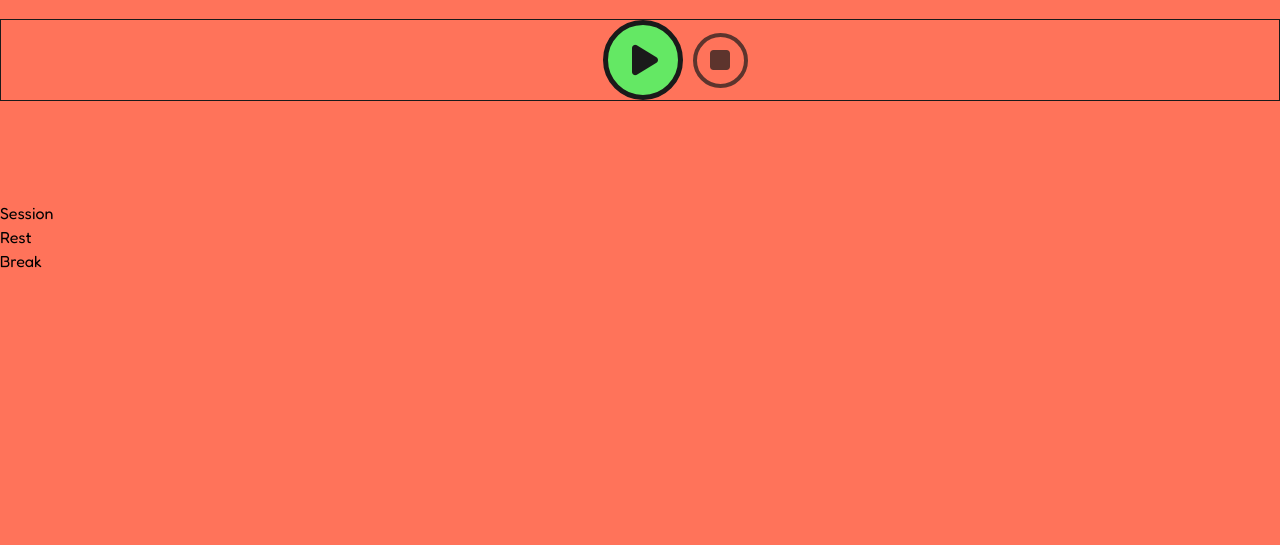
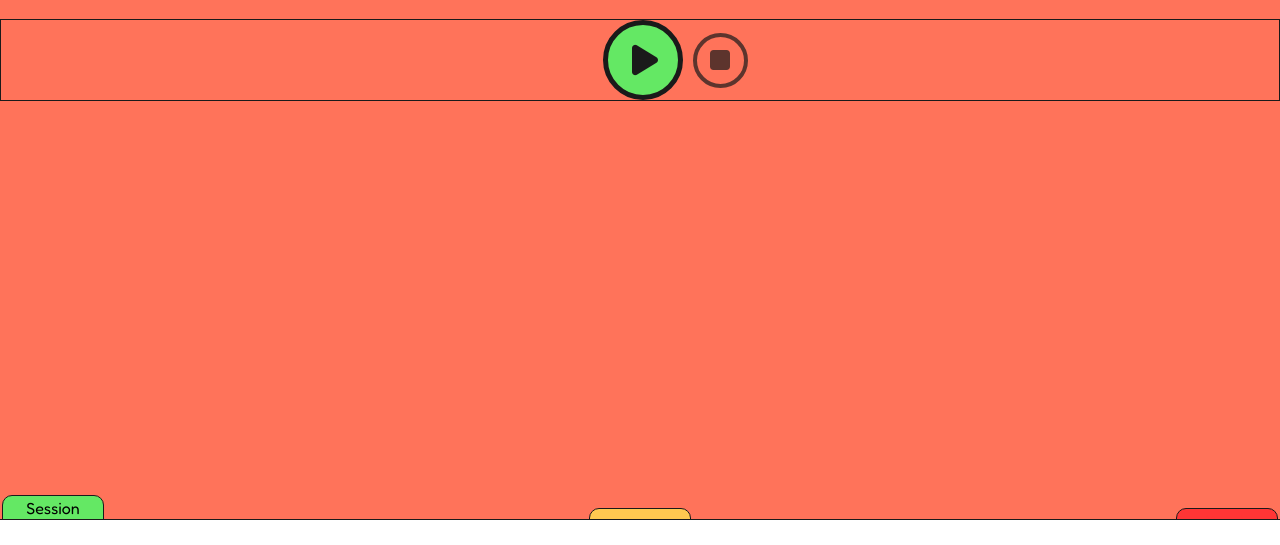
Before and after one commit to shojinPy/Pomodoro, a website built with Vite: page App/index.html in a window 1280 px wide. Shown: the part 255-800 px from the top of the page. Built offline with nearby package versions, Linux system fonts and the light colour scheme.

Commit message:
Selection timer section style has been added

```diff
--- a/App/style.css
+++ b/App/style.css
@@ -7,6 +7,8 @@
   --clr-red: #ff735a;
   --clr-green: #64e864;
   --clr-blue: #8aa7ff;
+  --clr-orange: #ffc850;
+  --clr-dark-red: #ff3535;
 }
 
 * {
@@ -116,3 +118,51 @@ header {
   cursor: pointer;
   transition: 100ms;
 }
+
+/* Selection timer styles */
+.selection-container {
+  height: 25px;
+  width: 100%;
+  background-color: white;
+  border-top: 1px solid var(--clr-black);
+  text-align: center;
+
+  position: absolute;
+  bottom: 0;
+}
+
+.selection-container ul{
+  list-style: none;
+  display: flex;
+  justify-content: space-around;
+  position: relative;
+}
+
+.selection-container ul li {
+  width: 100px;
+  margin: 0 2px;
+  background-color: blue;
+  border: 1px solid var(--clr-black);
+  border-top-left-radius: 10px;
+  border-top-right-radius: 10px;
+  position: absolute;
+  z-index: -1;
+}
+
+/* Selection items */
+#session-button {
+  background-color: var(--clr-green);
+  top: -25px;
+  left: 0;
+}
+#rest-button {
+  background-color: var(--clr-orange);
+  color: var(--clr-orange);
+  top: -12px;
+}
+#break-button {
+  background-color: var(--clr-dark-red);
+  color: var(--clr-dark-red);
+  top: -12px;
+  right: 0;
+}
```
